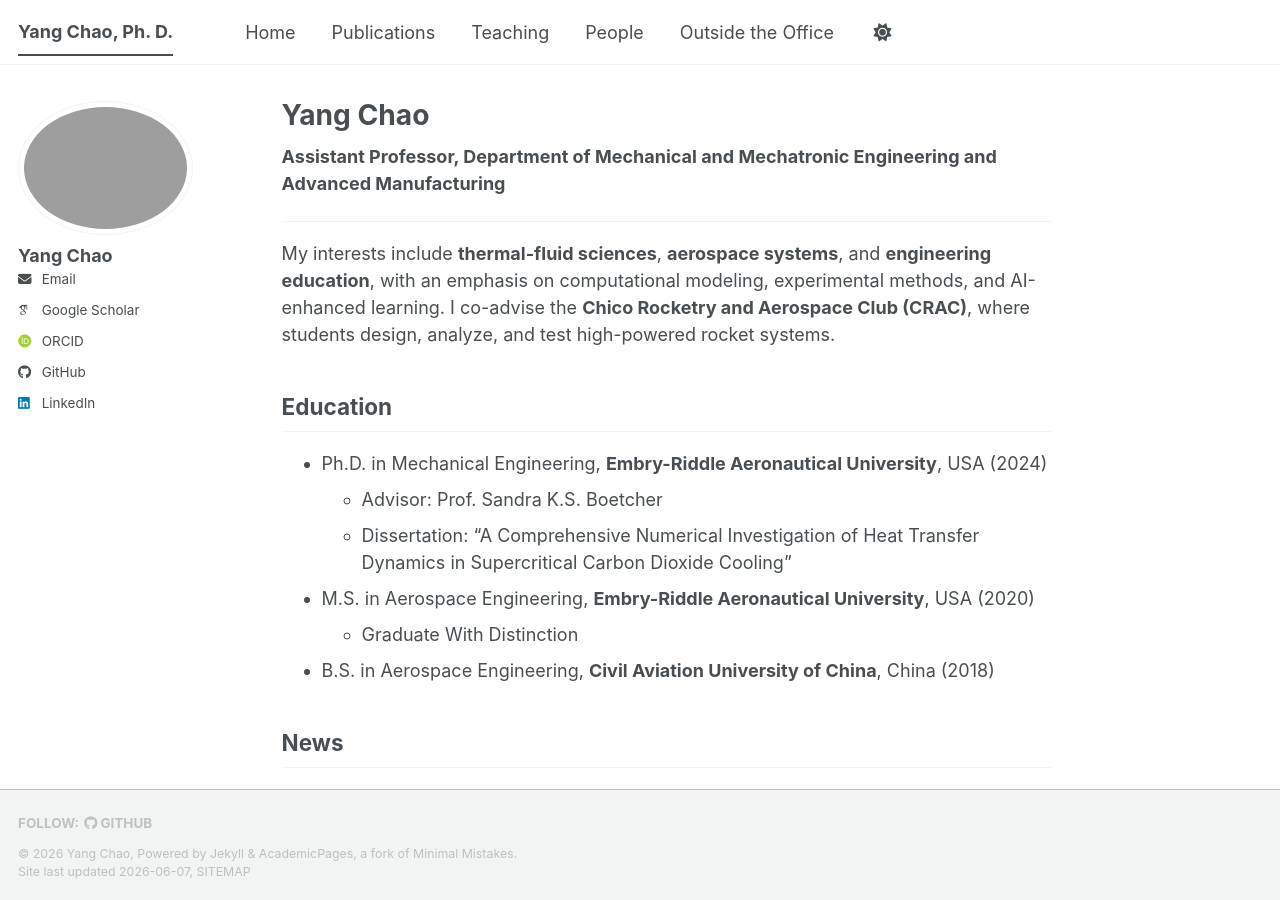
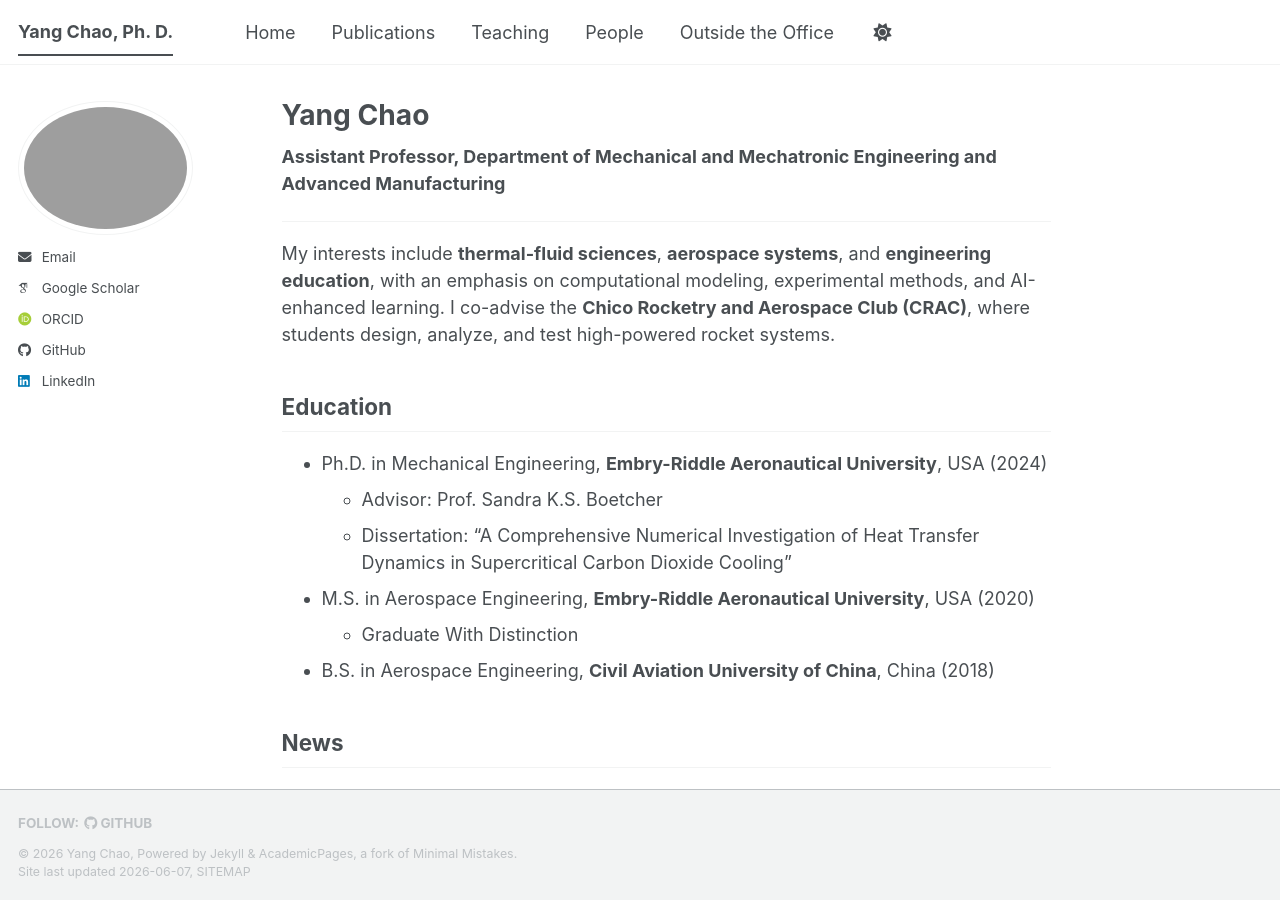
Before and after one commit to cycynyny/cycynyny.github.io, a Jekyll site: the page built from _pages/about.md, in a window 1280 px wide and 900 px high. Built offline with Jekyll 4.4.1, drawn with Linux system fonts in a browser that asks for light colours; some web fonts are replaced; a script bundle is joined from its source files by our own code; library files that are not in the unit come from our copies.

Commit message:
Update _config.yml

```diff
--- a/_config.yml
+++ b/_config.yml
@@ -23,7 +23,7 @@ repository               : "cycynyny/cycynyny.github.io"
 author:
   # Biographic information
   avatar           : "Self.jpg"
-  name             : "Yang Chao"
+  name             : # URL
   pronouns         : # example: "he/him"
   bio              : # URL
   location         :
```
